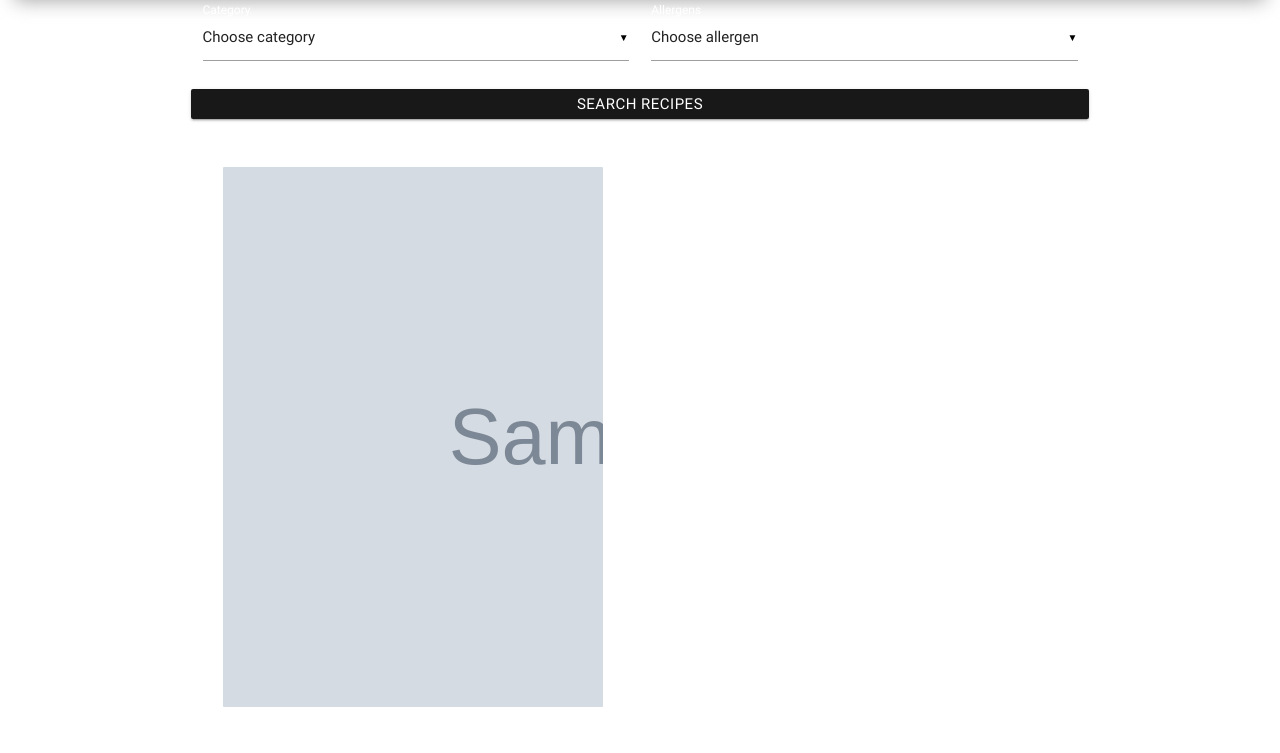
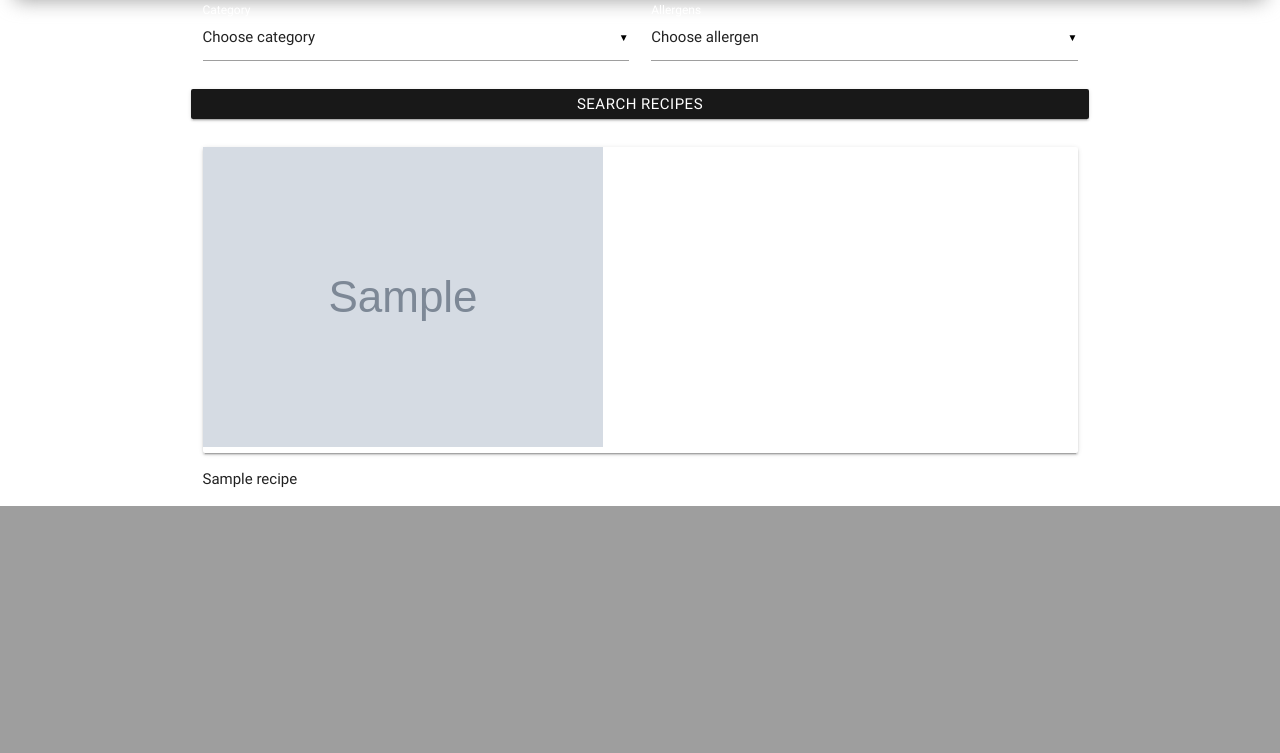
Before and after one commit to DavidColds/food_app, a Flask app: page / in a window 1280 px wide. Shown: the part 898-1651 px from the top of the page. After the commit the page ends 1404 px from the top, so only its background shows below. Run offline with Flask 2, Linux system fonts and the light colour scheme; grey boxes marked "Sample" are stand-in pictures; a database or web service that is not in the repository returns one stand-in record (values such as "Sample title"); some libraries are stand-ins or nearby versions.

Commit message:
changed the styling of the cards again. added footer to the cards

```diff
--- a/templates/index.html
+++ b/templates/index.html
@@ -49,26 +49,23 @@
 </div>
 
 
+
 <!---  Card --->
-<section>
-  <div class="row">
-    <div class="container">
-    <div class="col-md-9 col-xs-12">
+<div class="container">
+  <div class="cards-list">
     {% for recipe in recipes %}
-    <label class="textOverImage" style="background-image:url({{recipe.image_file}})">
-      <h3>{{recipe.recipe_name}}</h3>
-      <div class="imgtxt">
-        <p>Meal Name:{{recipe.recipe_name}}</p>
-        <button type="button" id="btnview" class="btnview" onclick="window.location='{{url_for('view_recipe', recipe_id=recipe._id)}}'">View</button>
+    <div class="col s12 m6 l4">
+      <div class="card">
+        <a class="card_image" href="{{ url_for('view_recipe', recipe_id=recipe._id) }}"><img src="{{ recipe.image_file }}" alt=""></a>
       </div>
-    </label>
+      <footer class="entry-meta">
+        <div class="card_title title-black">
+          <span class="card-title">{{ recipe.recipe_name }}</span>
+        </div>
+      </footer>
+    </div>
     {% endfor %}
-    </div>
-    </div>
-    </div>
-</section>
+  </div>
+</div>
 
-<!--end body of content-->
-
-<!--end of row/col-->
- {% endblock %}
+{% endblock%}
--- a/templates/viewrecipe.html
+++ b/templates/viewrecipe.html
@@ -2,7 +2,6 @@
 <div class="container">
   <h4>{{ recipe.recipe_name }}</h4>
   <div class="container">
-
     <div class="row">
       <div class="col s12 m">
         <p>Views: {{ recipe.views }}</p>
```
Also changed, not shown: templates/recipes.html (+6 -16 lines).
